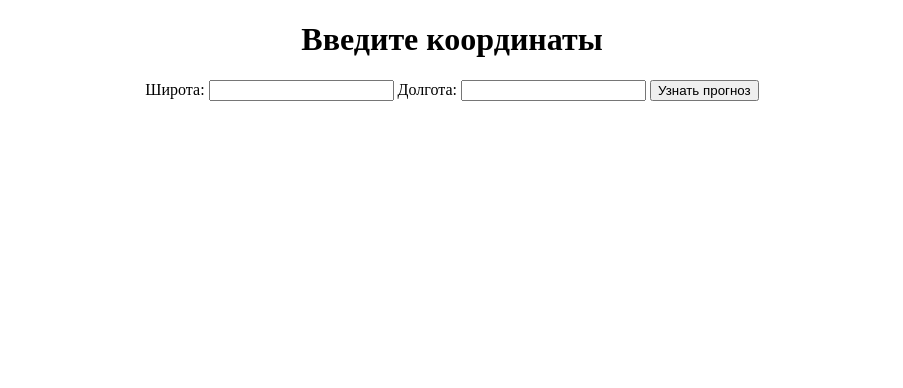
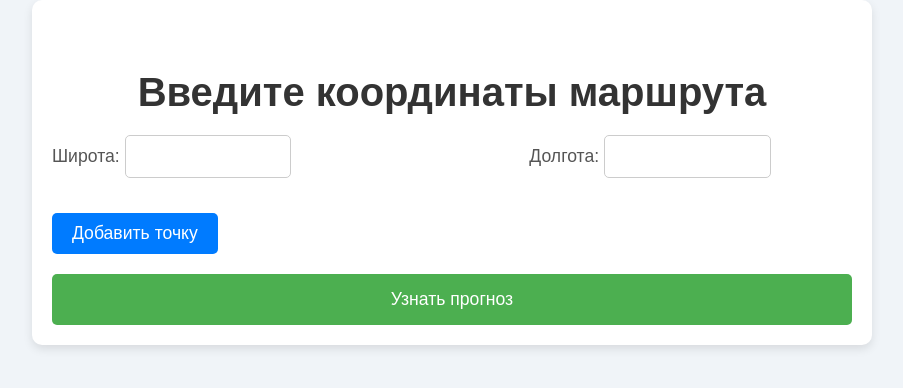
Before and after one commit to mikawoi/prj3, a Flask app: page / in a window 1280 px wide. Shown: the top 388 px of the page, without its empty margins (188-1091 px from the left). Run offline with Flask 3, Linux system fonts and the light colour scheme.

Commit message:
Initial commit

```diff
--- /dev/null
+++ b/Answer.txt
@@ -0,0 +1,3 @@
+1. Линейные графики идеально подходят для отображения изменений погоды во времени, показывая тренды и аномалии
+
+2. Интерактивные графики позволяют пользователю выбирать диапазоны, зумировать и получать данные по наведению, улучшая взаимодействие
--- a/app.py
+++ b/app.py
@@ -1,27 +1,22 @@
 from flask import Flask, render_template, request
 import dash
 from dash import dcc, html
-from dash.dependencies import Input, Output
+from dash.dependencies import Input, Output, State
 import pandas as pd
 from modules.weather_api import get_weather_forecast
 from modules.data_processing import process_weather_data
-from modules.visualization import create_weather_graph
+import plotly.express as px
 
-# Flask приложение
 app = Flask(__name__)
 
-# Dash приложение
 dash_app = dash.Dash(
     __name__,
     server=app,
     url_base_pathname="/dash/"
 )
 
-# Глобальные переменные для хранения данных
 processed_data = pd.DataFrame()
 
-
-# Главная страница Flask
 @app.route("/")
 def index():
     return render_template("index.html")
@@ -29,22 +24,57 @@ def index():
 
 @app.route("/weather", methods=["POST"])
 def weather():
-    global processed_data
+    global processed_data, route_points
+
+    processed_data = pd.DataFrame()
+
     lat = request.form.get("latitude")
     lon = request.form.get("longitude")
+
+    if not lat or not lon:
+        return render_template("index.html", message="Введите корректные координаты.")
+
+    try:
+        lat = float(lat)
+        lon = float(lon)
+    except ValueError:
+        return render_template("index.html", message="Введите числовые координаты.")
+
+    new_point = {"lat": lat, "lon": lon}
+    if new_point not in route_points:
+        route_points.append(new_point)
 
     # Получение и обработка данных
     weather_data = get_weather_forecast(lat, lon)
     if "error" in weather_data:
-        return render_template("index.html", message="Ошибка получения данных.")
+        return render_template("index.html", message="Ошибка получения данных от API.")
 
     processed_data = process_weather_data(weather_data)
+    if processed_data.empty:
+        return render_template("index.html", message="Нет данных для построения графика.")
+
     return render_template("dash.html")
 
 
-# Dash приложение: отображение графиков
+
+route_points = []
+
 dash_app.layout = html.Div([
     html.H1("Прогноз погоды", style={"textAlign": "center"}),
+
+    html.Div([
+        dcc.Input(id="latitude-input", type="number", placeholder="Широта", style={"marginRight": "10px"}),
+        dcc.Input(id="longitude-input", type="number", placeholder="Долгота", style={"marginRight": "10px"}),
+        html.Button("Добавить точку", id="add-point-btn", n_clicks=0, style={"marginRight": "10px"}),
+        dcc.Dropdown(
+            id="route-points-dropdown",
+            options=[],
+            placeholder="Выберите существующую точку",
+            style={"width": "40%", "display": "inline-block"}
+        )
+    ], style={"textAlign": "center", "marginBottom": "20px"}),
+
+    # Dropdown для параметра и график
     dcc.Dropdown(
         id="parameter-dropdown",
         options=[
@@ -54,34 +84,70 @@ dash_app.layout = html.Div([
         ],
         value="temperature",
         clearable=False,
-        style={"width": "50%", "margin": "auto"}
+        style={"width": "50%", "margin": "auto", "marginBottom": "20px"}
     ),
     dcc.Graph(id="weather-graph")
 ])
 
 
 @dash_app.callback(
-    Output("weather-graph", "figure"),
-    [Input("parameter-dropdown", "value")]
+    [Output("weather-graph", "figure"),
+     Output("route-points-dropdown", "options")],
+    [Input("add-point-btn", "n_clicks"),
+     Input("parameter-dropdown", "value")],
+    [State("latitude-input", "value"),
+     State("longitude-input", "value"),
+     State("route-points-dropdown", "value")]
 )
-def update_graph(selected_parameter):
-    """Обновление графика на основе выбранного параметра."""
-    titles = {
-        "temperature": "Прогноз температуры",
-        "wind_speed": "Скорость ветра",
-        "precipitation_probability": "Вероятность осадков"
-    }
-    y_labels = {
-        "temperature": "Температура (°C)",
-        "wind_speed": "Скорость ветра (м/с)",
-        "precipitation_probability": "Вероятность осадков (%)"
-    }
-    return create_weather_graph(
-        processed_data,
-        y_column=selected_parameter,
-        title=titles[selected_parameter],
-        y_label=y_labels[selected_parameter]
-    )
+def update_route_graph(n_clicks, selected_param, lat, lon, selected_point):
+    global route_points, processed_data
+
+    if n_clicks > 0 and lat is not None and lon is not None:
+        new_point = {"lat": lat, "lon": lon}
+        if new_point not in route_points:
+            route_points.append(new_point)
+
+    dropdown_options = [
+        {"label": f"Точка {i + 1}: ({pt['lat']}, {pt['lon']})", "value": i}
+        for i, pt in enumerate(route_points)
+    ]
+
+    # Получение данных погоды для всех точек
+    all_data = []
+    if not processed_data.empty:
+        processed_data["route_point"] = f"Точка {len(route_points)}"
+        all_data.append(processed_data)
+
+    for i, point in enumerate(route_points[:-1]):
+        weather_data = get_weather_forecast(point["lat"], point["lon"])
+        point_data = process_weather_data(weather_data)
+        if not point_data.empty:
+            point_data["route_point"] = f"Точка {i + 1}"
+            all_data.append(point_data)
+
+    # Создание графика
+    if all_data:
+        combined_data = pd.concat(all_data)
+        fig = px.line(
+            combined_data,
+            x="datetime",
+            y=selected_param,
+            color="route_point",
+            title="Прогноз погоды для маршрута"
+        )
+        fig.update_layout(
+            xaxis_title="Дата и время",
+            yaxis_title={
+                "temperature": "Температура (°C)",
+                "wind_speed": "Скорость ветра (м/с)",
+                "precipitation_probability": "Вероятность осадков (%)"
+            }.get(selected_param, ""),
+            template="plotly_white"
+        )
+    else:
+        fig = px.line(title="Нет данных для отображения")
+
+    return fig, dropdown_options
 
 
 if __name__ == "__main__":
--- a/modules/weather_api.py
+++ b/modules/weather_api.py
@@ -21,3 +21,22 @@ def get_weather_forecast(lat, lon):
         return response.json()
     except requests.RequestException as e:
         return {"error": str(e)}
+
+def get_coordinates(location):
+    """
+    Получение координат (широта и долгота) по названию местоположения.
+    """
+    params = {
+        "q": location,
+        "appid": API_KEY
+    }
+    try:
+        response = requests.get("http://api.openweathermap.org/geo/1.0/direct", params=params)
+        response.raise_for_status()
+        data = response.json()
+        if data:
+            return data[0]["lat"], data[0]["lon"]
+        else:
+            return "error", f"Местоположение '{location}' не найдено."
+    except requests.RequestException as e:
+        return "error", str(e)
--- a/templates/index.html
+++ b/templates/index.html
@@ -3,14 +3,113 @@
 <head>
     <meta charset="UTF-8">
     <meta name="viewport" content="width=device-width, initial-scale=1.0">
-    <title></title>
+    <title>Прогноз погоды для маршрута</title>
+    <style>
+        body {
+            font-family: 'Arial', sans-serif;
+            background-color: #f0f4f8;
+            margin: 0;
+            padding: 0;
+        }
+        h1 {
+            color: #333;
+            margin-top: 50px;
+            text-align: center;
+            font-size: 2.5em;
+            margin-bottom: 20px;
+        }
+        .container {
+            max-width: 800px;
+            margin: 0 auto;
+            padding: 20px;
+            background-color: white;
+            border-radius: 10px;
+            box-shadow: 0 4px 10px rgba(0, 0, 0, 0.1);
+        }
+        .point-group {
+            margin-bottom: 15px;
+            display: flex;
+            justify-content: space-between;
+            align-items: center;
+            gap: 10px;
+        }
+        label {
+            font-size: 1.1em;
+            color: #555;
+        }
+        input[type="text"] {
+            width: 45%;
+            padding: 10px;
+            font-size: 1em;
+            border: 1px solid #ccc;
+            border-radius: 5px;
+            outline: none;
+            transition: border-color 0.3s ease;
+        }
+        input[type="text"]:focus {
+            border-color: #4CAF50;
+        }
+        button {
+            background-color: #4CAF50;
+            color: white;
+            border: none;
+            padding: 15px 30px;
+            font-size: 1.1em;
+            border-radius: 5px;
+            cursor: pointer;
+            margin-top: 20px;
+            width: 100%;
+            transition: background-color 0.3s ease;
+        }
+        button:hover {
+            background-color: #45a049;
+        }
+        .add-point-btn {
+            width: auto;
+            background-color: #007BFF;
+            padding: 10px 20px;
+            margin-top: 20px;
+            cursor: pointer;
+            border-radius: 5px;
+            font-size: 1.1em;
+            color: white;
+            border: none;
+            transition: background-color 0.3s ease;
+        }
+        .add-point-btn:hover {
+            background-color: #0056b3;
+        }
+        .point-group input {
+            text-align: center;
+        }
+    </style>
 </head>
 <body>
-    <h1 style="text-align: center;">Введите координаты</h1>
-    <form action="/weather" method="POST" style="text-align: center;">
-        <label>Широта: <input type="text" name="latitude" required></label>
-        <label>Долгота: <input type="text" name="longitude" required></label>
-        <button type="submit">Узнать прогноз</button>
-    </form>
+    <div class="container">
+        <h1>Введите координаты маршрута</h1>
+        <form action="/weather" method="POST" id="route-form">
+            <div id="points-container">
+                <div class="point-group">
+                    <label>Широта: <input type="text" name="latitude" required></label>
+                    <label>Долгота: <input type="text" name="longitude" required></label>
+                </div>
+            </div>
+            <button type="button" class="add-point-btn" onclick="addPoint()">Добавить точку</button>
+            <button type="submit">Узнать прогноз</button>
+        </form>
+    </div>
+
+    <script>
+        function addPoint() {
+            const container = document.getElementById("points-container");
+            const newPoint = document.createElement("div");
+            newPoint.className = "point-group";
+            newPoint.innerHTML = `
+                <label>Широта: <input type="text" name="latitude" required></label>
+                <label>Долгота: <input type="text" name="longitude" required></label>
+            `;
+            container.appendChild(newPoint);
+        }
+    </script>
 </body>
 </html>
```
Also changed, not shown: modules/visualization.py (deleted, +0 -11 lines), README.md, 1 other file.
